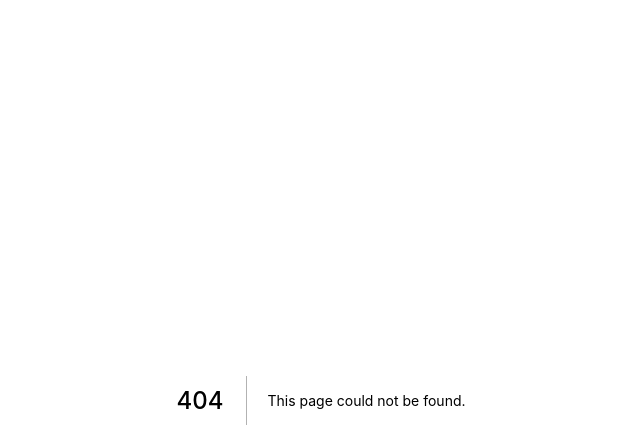
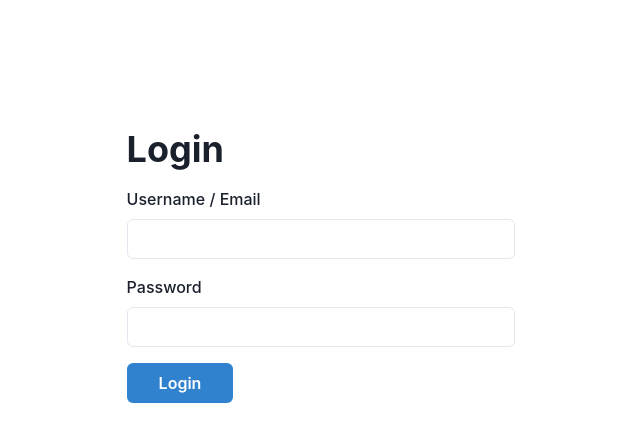
Before and after one commit to PotatoCider/door-entry-iots, a Next.js app in the folder smart-door-lock-app/: page /login in a window 1280 px wide. Before the commit this address had no page. Shown: the top 448 px of the page, without its empty margins (319-959 px from the left). Built offline with nearby package versions, Linux system fonts and the light colour scheme.

Commit message:
login skeleton

```diff
--- a/smart-door-lock-app/pages/index.tsx
+++ b/smart-door-lock-app/pages/index.tsx
@@ -1,3 +1,4 @@
+import { Link } from '@chakra-ui/react'
 import type { NextPage } from 'next'
 import Head from 'next/head'
 import Image from 'next/image'
@@ -18,8 +19,7 @@ const Home: NextPage = () => {
         </h1>
 
         <p className={styles.description}>
-          Get started by editing{' '}
-          <code className={styles.code}>pages/index.tsx</code>
+          <Link href='/login' color='teal.500'>Login</Link>
         </p>
 
         <div className={styles.grid}>
--- /dev/null
+++ b/smart-door-lock-app/pages/login.tsx
@@ -0,0 +1,31 @@
+import { Button, Flex, FormControl, FormLabel, Heading, Input } from "@chakra-ui/react"
+import { NextPage } from "next"
+import Head from "next/head"
+
+
+const Login: NextPage = () => {
+  return (
+    <div>
+      <Head>
+        <title>Login</title>
+        <meta name="description" content="Enter your login details" />
+        <link rel="icon" href="/favicon.ico" />
+      </Head>
+
+      <Flex justify={'center'}>
+        <Flex direction={'column'}>
+          <Heading mt={128}>Login</Heading>
+          <FormControl mt={4}>
+            <FormLabel>Username / Email</FormLabel>
+            <Input mb={4} type='email' />
+            <FormLabel>Password</FormLabel>
+            <Input mb={4} type='password' />
+            <Button paddingX={8} colorScheme='blue'>Login</Button>
+          </FormControl>
+        </Flex>
+      </Flex>
+    </div >
+  )
+}
+
+export default Login
```
